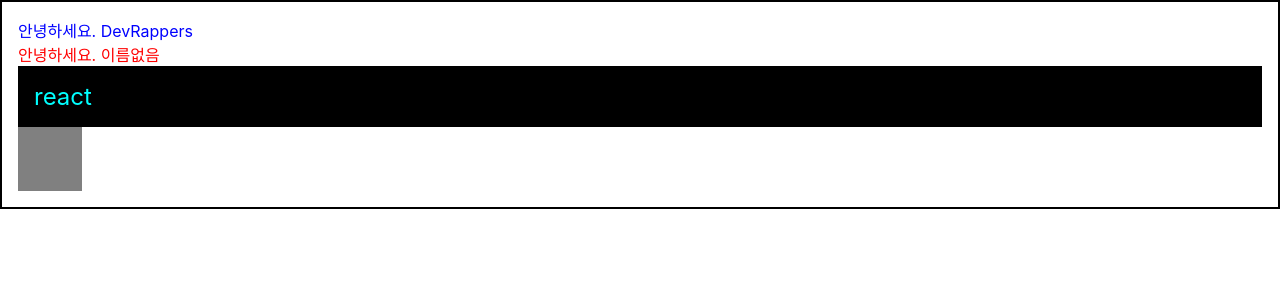
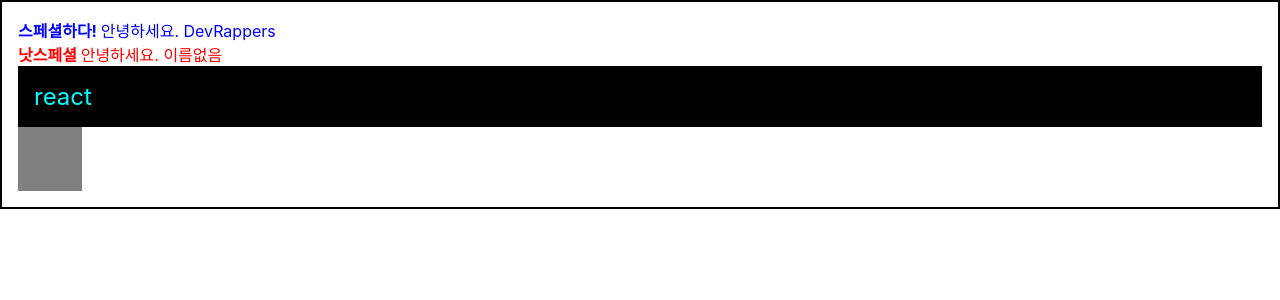
Before and after one commit to DevRappers/REACT_Study, a React (Create React App) app in the folder react-tutorial/begin-react/: page / in a window 1280 px wide. Shown: the top 300 px of the page. Built offline with nearby package versions, Linux system fonts and the light colour scheme.

Commit message:
조건부 렌더링에 대해서

```diff
--- a/react-tutorial/begin-react/src/App.js
+++ b/react-tutorial/begin-react/src/App.js
@@ -41,7 +41,7 @@ function App() {
    <>
     {/* 주석 테스트 */}
     <Wrapper>
-      <Hello name="DevRappers" color="blue"/>
+      <Hello name="DevRappers" color="blue" isSpecial/>
       <Hello color="red"/>
       <div style={style}>{name}</div>
       <div className="gray-box"></div>
--- a/react-tutorial/begin-react/src/Hello.js
+++ b/react-tutorial/begin-react/src/Hello.js
@@ -5,10 +5,23 @@ import React from 'react'; // react를 불러와서 사용하겠다.
 // 컴포넌트이름은 맨앞이 대문자임
 
 // props를 사용하고 싶을 경우에는 props라는 파라미터를 사용함. 우리가 넣어준 값들이 객체형태로 들어가있음
-// 비구조화 할당을 사용하며 ㄴ편함.
-function Hello(props) {
-    const {name, color} = props;
-    return <div style={{color}}>안녕하세요. {name}</div>;
+// 비구조화 할당을 사용하며 편함.
+/*
+ 조건부 렌더링이란
+ 값이 true냐 false냐에 따라 다른 결과를 보여주는 것
+ JAX에서는 false, null, undefined를 렌더링하면 아무것도 나오지 않음. 0은 나오게됨.
+*/
+function Hello({name, color, isSpecial}) {
+    return (
+        <div style={{color}}>
+        {
+            //isSpecial && <b>*</b>
+        }
+            <b>{isSpecial? '스페셜하다! ' : '낫스페셜 '}</b>
+
+            안녕하세요. {name}
+        </div>
+    );
 }
 
 // props값이 넘어오지 않았을경우 기본값을 선택해줌.
```
